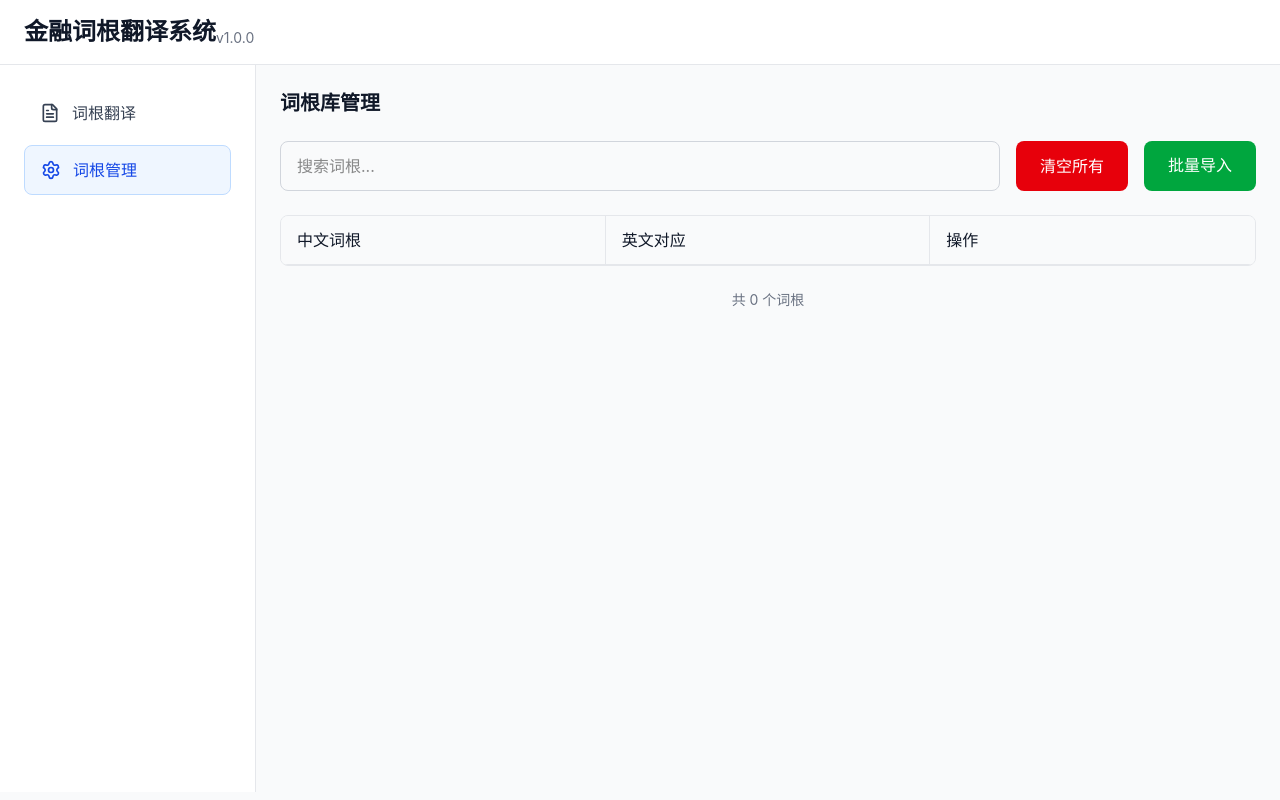
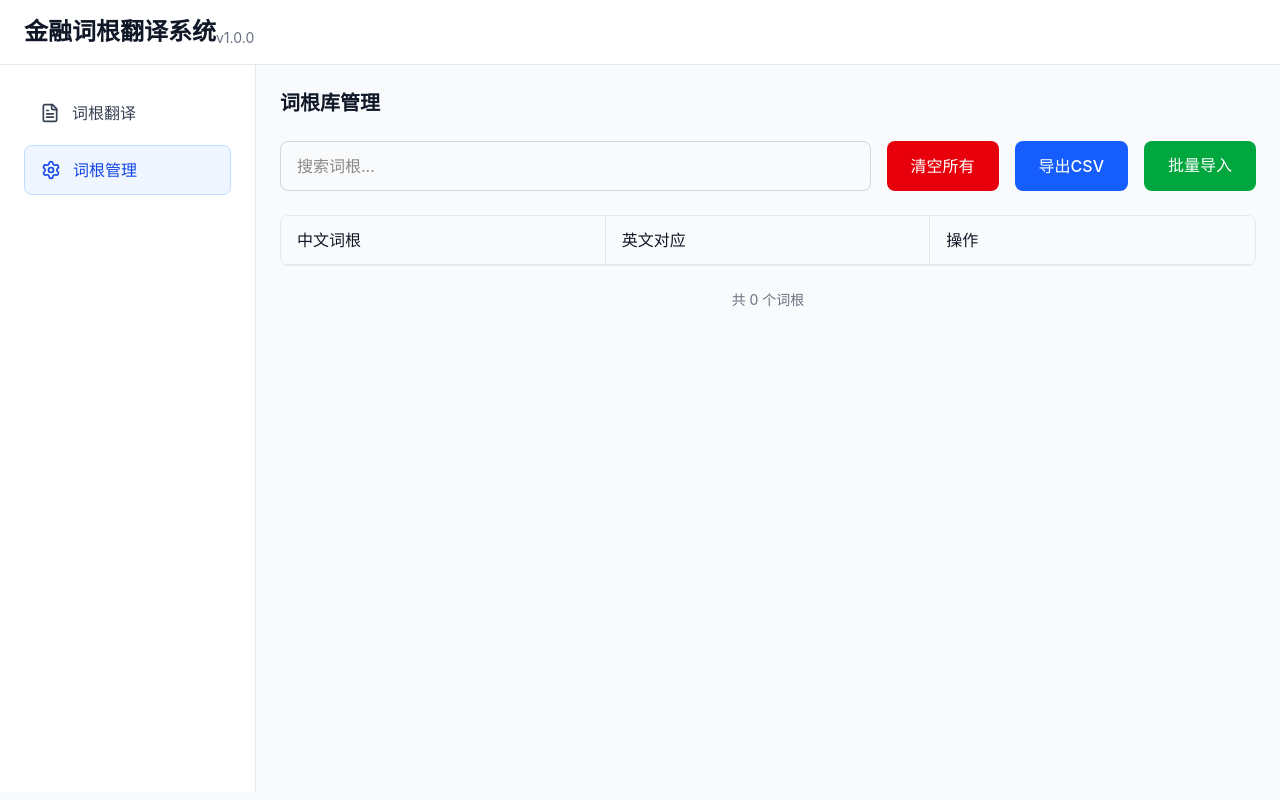
Before and after one commit to xingkaixin/rootify, a React (Vite) app: page / in a window 1280 px wide. Both pictures are taken after a click on the button "词根管理". Built offline with nearby package versions, Linux system fonts and the light colour scheme.

Commit message:
feat: 添加导出CSV功能，支持导出当前词根数据

```diff
--- a/src/App.tsx
+++ b/src/App.tsx
@@ -150,6 +150,37 @@
     }
   };
 
+  const handleExportCSV = () => {
+    if (filteredRoots.length === 0) {
+      alert('没有词根数据可导出');
+      return;
+    }
+
+    // 创建CSV内容
+    const csvContent = filteredRoots.map(([chinese, english]) =>
+      `"${chinese}","${english}"`
+    ).join('\n');
+
+    const fullContent = `中文词根,英文对应\n${csvContent}`;
+
+    // 创建Blob对象
+    const blob = new Blob([fullContent], { type: 'text/csv;charset=utf-8;' });
+
+    // 创建下载链接
+    const link = document.createElement('a');
+    const url = URL.createObjectURL(blob);
+    link.setAttribute('href', url);
+    link.setAttribute('download', `词根库_${new Date().toISOString().slice(0, 10)}.csv`);
+    link.style.visibility = 'hidden';
+
+    document.body.appendChild(link);
+    link.click();
+    document.body.removeChild(link);
+
+    // 释放URL对象
+    URL.revokeObjectURL(url);
+  };
+
   const confirmClearAll = () => {
     localStorage.removeItem('customWordRoots');
     setShowClearConfirm(false);
@@ -192,6 +223,12 @@
             className="px-6 py-3 bg-red-600 text-white rounded-lg hover:bg-red-700 transition-colors font-medium"
           >
             清空所有
+          </button>
+          <button
+            onClick={handleExportCSV}
+            className="px-6 py-3 bg-blue-600 text-white rounded-lg hover:bg-blue-700 transition-colors font-medium"
+          >
+            导出CSV
           </button>
           <label className="px-6 py-3 bg-green-600 text-white rounded-lg hover:bg-green-700 transition-colors cursor-pointer font-medium">
             批量导入
```
